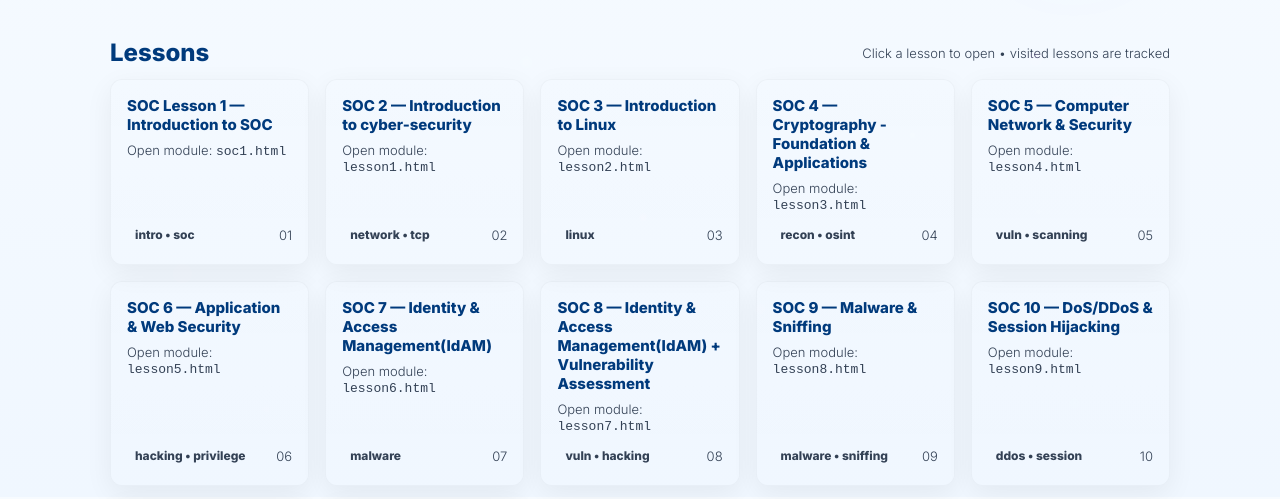
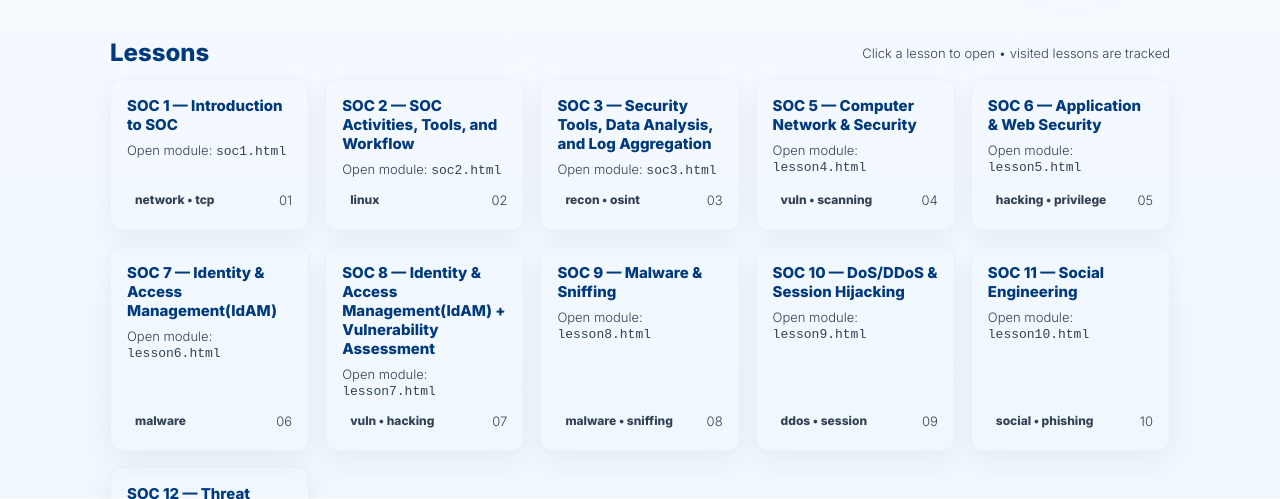
Before and after one commit to Eniola18059/xecuredly-cyber-playground, a plain HTML site: page soc-index.html in a window 1280 px wide. Shown: the part 303-802 px from the top of the page. Drawn offline with nearby package versions, Linux system fonts and the light colour scheme.

Commit message:
Updated design and content

```diff
--- a/soc-index.html
+++ b/soc-index.html
@@ -170,14 +170,13 @@
   <script>
     // Lesson data — update file paths / names as needed
     const lessons = [
-      { id:'soc1', title:'SOC Lesson 1 — Introduction to SOC', file:'soc1.html', tags:['intro','soc'] },
-       { id: 'soc2', title: 'SOC 2 — Introduction to cyber-security', file: 'lesson1.html', tags: ['network','tcp'] },
-      { id: 'soc3', title: 'SOC 3 — Introduction to Linux', file: 'lesson2.html', tags: ['linux'] },
-      { id: 'soc4', title: ' SOC 4 — Cryptography - Foundation & Applications', file: 'lesson3.html', tags: ['recon','osint'] },
-      { id: 'soc5', title: 'SOC 5 — Computer Network & Security', file: 'lesson4.html', tags: ['vuln','scanning'] },
-      { id: 'soc65', title: 'SOC 6 — Application & Web Security', file: 'lesson5.html', tags: ['hacking','privilege'] },
-      { id: 'soc7', title: 'SOC 7 — Identity & Access Management(IdAM)', file: 'lesson6.html', tags: ['malware'] },
-      { id: 'soc8', title: 'SOC 8 — Identity & Access Management(IdAM) + Vulnerability Assessment', file: 'lesson7.html', tags: ['vuln','hacking'] },
+       { id: 'soc1', title: 'SOC 1 — Introduction to SOC', file: 'soc1.html', tags: ['network','tcp'] },
+      { id: 'soc2', title: 'SOC 2 — SOC Activities, Tools, and Workflow', file: 'soc2.html', tags: ['linux'] },
+      { id: 'soc3', title: ' SOC 3 — Security Tools, Data Analysis, and Log Aggregation', file: 'soc3.html', tags: ['recon','osint'] },
+      { id: 'soc4', title: 'SOC 5 — Computer Network & Security', file: 'lesson4.html', tags: ['vuln','scanning'] },
+      { id: 'soc5', title: 'SOC 6 — Application & Web Security', file: 'lesson5.html', tags: ['hacking','privilege'] },
+      { id: 'soc6', title: 'SOC 7 — Identity & Access Management(IdAM)', file: 'lesson6.html', tags: ['malware'] },
+      { id: 'soc7', title: 'SOC 8 — Identity & Access Management(IdAM) + Vulnerability Assessment', file: 'lesson7.html', tags: ['vuln','hacking'] },
       { id: 'soc9', title: 'SOC 9 — Malware & Sniffing', file: 'lesson8.html', tags: ['malware','sniffing'] },
       { id: 'soc10', title: 'SOC 10 — DoS/DDoS & Session Hijacking', file: 'lesson9.html', tags: ['ddos','session'] },
       { id: 'soc11', title: 'SOC 11 — Social Engineering', file: 'lesson10.html', tags: ['social','phishing'] },
```
